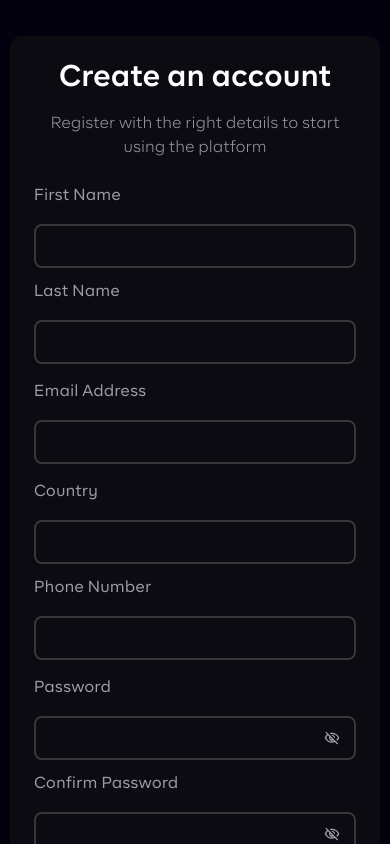
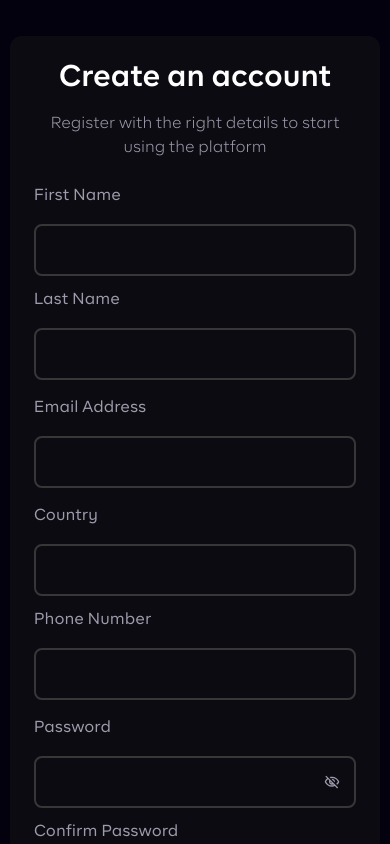
Before and after one commit to Iamfineboyygabriel/paychykzee, a React (Create React App) app: page /sign-up in a window 390 px wide. Shown: the top 844 px of the page. Built offline with nearby package versions, Linux system fonts and the light colour scheme.

Commit message:
working on the responsiveness

```diff
--- a/src/components/pages/auth/forgot-password/ForgotPassword.tsx
+++ b/src/components/pages/auth/forgot-password/ForgotPassword.tsx
@@ -28,7 +28,7 @@ const ForgotPassword = () => {
               type="number"
               name="otp"
               id="otp"
-              className="focus:border-gradient rounded-lg border-2 border-border bg-inherit p-2 focus:outline-none"
+              className="rounded-lg border-2 border-border bg-inherit p-3 focus:border-side focus:outline-none"
             />
           </div>
         </div>
--- a/src/components/pages/auth/login/UserLogin.tsx
+++ b/src/components/pages/auth/login/UserLogin.tsx
@@ -62,7 +62,7 @@ const UserLogin: React.FC<UserLoginProps> = () => {
           </div>
         </div>
         <section className="flex flex-1 flex-col items-center justify-center rounded-xl bg-dashboard px-4 py-[2em]">
-          <div className="lg:w-[85%] text-center">
+          <div className="text-center lg:w-[85%]">
             <header>
               <h1 className="font-br-regular text-4xl leading-10">Login</h1>
             </header>
@@ -80,7 +80,7 @@ const UserLogin: React.FC<UserLoginProps> = () => {
                   <input
                     name="email"
                     id="email"
-                    className="rounded-lg  border-[2px] border-border bg-inherit p-2 focus:border-primary focus:ring-primary"
+                    className="rounded-lg border-[2px]  border-border  bg-inherit p-3 focus:border-side focus:outline-none"
                   />
                 </div>
                 <div className="mt-[1.5em] flex flex-col gap-3">
@@ -94,7 +94,7 @@ const UserLogin: React.FC<UserLoginProps> = () => {
                       type={passwordType}
                       value={passwordValue}
                       onChange={handlePasswordChange}
-                      className="w-full items-center rounded-lg border-[2px] border-border bg-inherit p-2"
+                      className=" w-full items-center rounded-lg border-[2px] border-border bg-inherit p-3 focus:border-side focus:outline-none"
                     />
                     <button
                       type="button"
--- a/src/components/pages/auth/signup/SignUp.tsx
+++ b/src/components/pages/auth/signup/SignUp.tsx
@@ -72,7 +72,7 @@ const SignUp: React.FC<SignUpProps> = () => {
                 <input
                   name="firstName"
                   id="firstName"
-                  className="mt-[1em] w-full rounded-lg border-[2px] border-border bg-inherit p-2"
+                  className="mt-[1em] w-full rounded-lg border-[2px] border-border bg-inherit p-3 focus:border-side focus:outline-none"
                 />
               </div>
               <div className="w-full">
@@ -83,7 +83,7 @@ const SignUp: React.FC<SignUpProps> = () => {
                   name="lastName"
                   id="lastName"
                   type="text"
-                  className="mt-[1em] w-full rounded-lg border-[2px] border-border bg-inherit p-2"
+                  className="mt-[1em] w-full rounded-lg border-[2px] border-border bg-inherit p-3 focus:border-side focus:outline-none"
                 />
               </div>
             </div>
@@ -96,7 +96,7 @@ const SignUp: React.FC<SignUpProps> = () => {
                 name="email"
                 id="email"
                 type="email"
-                className="mt-[1em] w-full rounded-lg border-[2px] border-border bg-inherit p-2"
+                className="mt-[1em] w-full rounded-lg border-[2px] border-border bg-inherit p-3 focus:border-side focus:outline-none"
               />
             </div>
 
@@ -108,7 +108,7 @@ const SignUp: React.FC<SignUpProps> = () => {
                 <input
                   name="country"
                   id="country"
-                  className="mt-[1em] w-full rounded-lg border-[2px] border-border bg-inherit p-2"
+                  className="mt-[1em] w-full rounded-lg border-[2px] border-border bg-inherit p-3 focus:border-side focus:outline-none"
                 />
               </div>
               <div className="w-full">
@@ -119,12 +119,12 @@ const SignUp: React.FC<SignUpProps> = () => {
                   name="phoneNumber"
                   id="phoneNumber"
                   type="number"
-                  className="mt-[1em] w-full rounded-lg border-[2px] border-border bg-inherit p-2"
+                  className="mt-[1em] w-full rounded-lg border-[2px] border-border bg-inherit p-3 focus:border-side focus:outline-none"
                 />
               </div>
             </div>
 
-            <div className="mt-[1em] sm:flex-col flex gap-3 lg:flex-row">
+            <div className="mt-[1em] flex gap-3 sm:flex-col lg:flex-row">
               <div className="w-full">
                 <label htmlFor="firstName" className="flex-start flex">
                   Password
@@ -136,7 +136,7 @@ const SignUp: React.FC<SignUpProps> = () => {
                     type={passwordType}
                     value={passwordValue}
                     onChange={handlePasswordChange}
-                    className="mt-[1em] flex w-full  rounded-lg border-[2px] border-border bg-inherit p-2 "
+                    className="mt-[1em] flex w-full rounded-lg border-[2px]  border-border bg-inherit p-3 focus:border-side focus:outline-none "
                   />
                   <button
                     type="button"
@@ -162,7 +162,7 @@ const SignUp: React.FC<SignUpProps> = () => {
                     type={passwordType}
                     value={passwordValue}
                     onChange={handlePasswordChange}
-                    className="mt-[1em] flex w-full  rounded-lg border-[2px] border-border bg-inherit p-2 "
+                    className="mt-[1em] flex w-full rounded-lg border-[2px]  border-border bg-inherit p-3 focus:border-side focus:outline-none "
                   />
                   <button
                     type="button"
--- a/src/index.css
+++ b/src/index.css
@@ -61,7 +61,6 @@
   background: linear-gradient(to bottom, #4c1ef5, #b81ef5);
 }
 
-
 ::-webkit-scrollbar {
   width: 7px;
   height: 1px;
@@ -79,3 +78,12 @@ input[type="number"]::-webkit-outer-spin-button {
   -webkit-appearance: none;
   margin: 0;
 }
+
+.input-focus-border:focus {
+  border-width: 2px;
+  border-style: solid;
+  border-image: linear-gradient(to right, #4c1ef5, #b81ef5) 1;
+  border-image-slice: 1;
+  border-radius: 5px;
+  background-color: inherit;
+}
--- a/tailwind.config.js
+++ b/tailwind.config.js
@@ -11,7 +11,7 @@ module.exports = {
     },
     extend: {
       backgroundImage: {
-        "hero-pattern": "url('/src/assets/jpg/hero-background.jpg')",
+        "hero-pattern": "url('/src/assets/jpg/hero.png')",
         "peer-background": "url('/src/assets/png/home-ex.png')",
         "outsourced-background": "url('/src/assets/png/2home-exchange.png')",
       },
```
Also changed, not shown: src/assets/jpg/hero-background.jpg (deleted), src/assets/jpg/hero.png (added).
